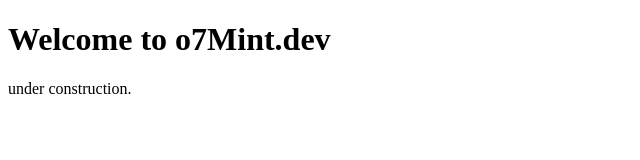
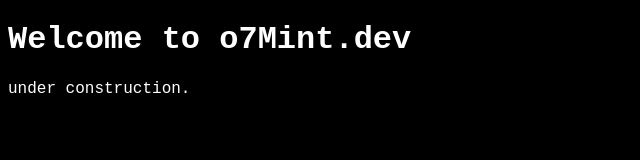
Before and after one commit to mereMint/o7MintDOTdev, a website: page index.html in a window 1280 px wide. Shown: the whole page, without its empty margins (0-640 px from the left). Drawn offline with Linux system fonts and the light colour scheme.

Commit message:
lost error fix

```diff
--- a/index.html
+++ b/index.html
@@ -4,7 +4,7 @@
 <head>
     <meta charset="UTF-8">
     <meta name="viewport" content="width=device-width, initial-scale=1.0">
-    <title>MintDEV Hub</title>
+    <title>HOME - o7m.dev</title>
     <link rel="stylesheet" href="src/styles/main.css">
     <script src="src/scripts/js/main.js"></script>
 </head>
--- a/src/styles/main.css
+++ b/src/styles/main.css
@@ -1,5 +1,5 @@
-.body {
-    background-color: #000;
-    color: #fff;
+body {
+    background-color: #000000;
+    color: #ffffff;
     font-family: 'Courier New', monospace;
 }
```
